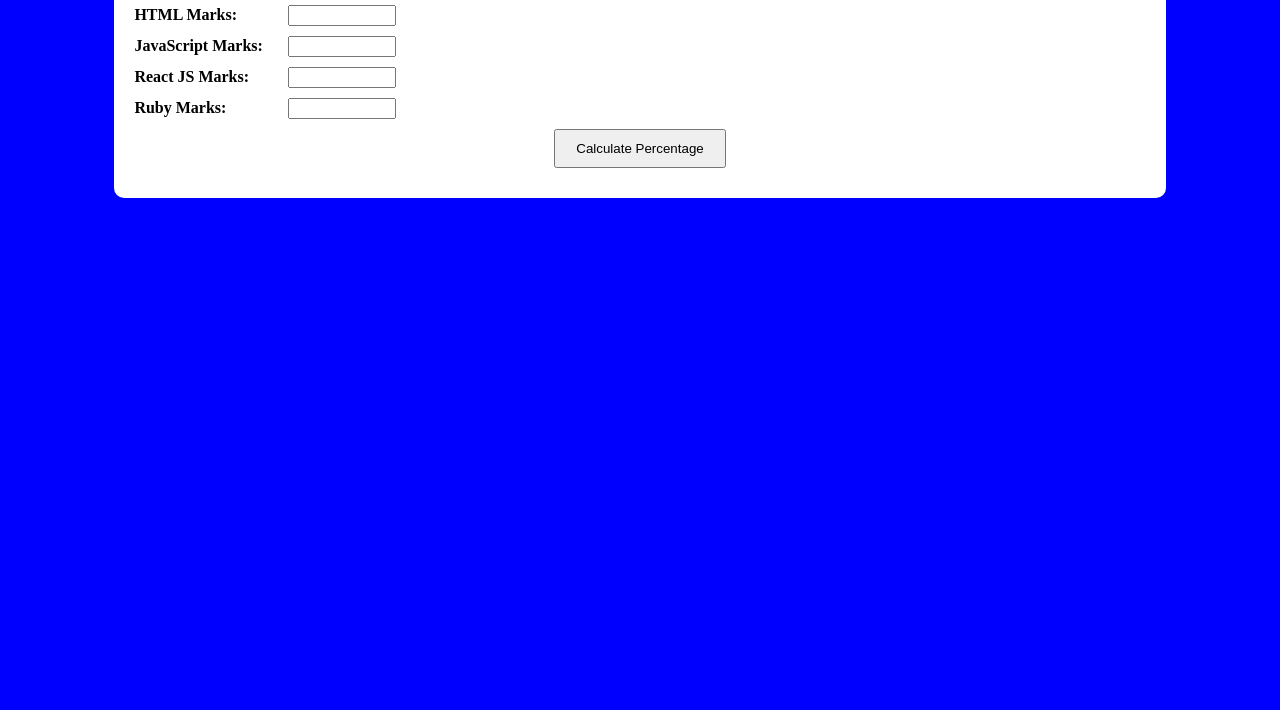
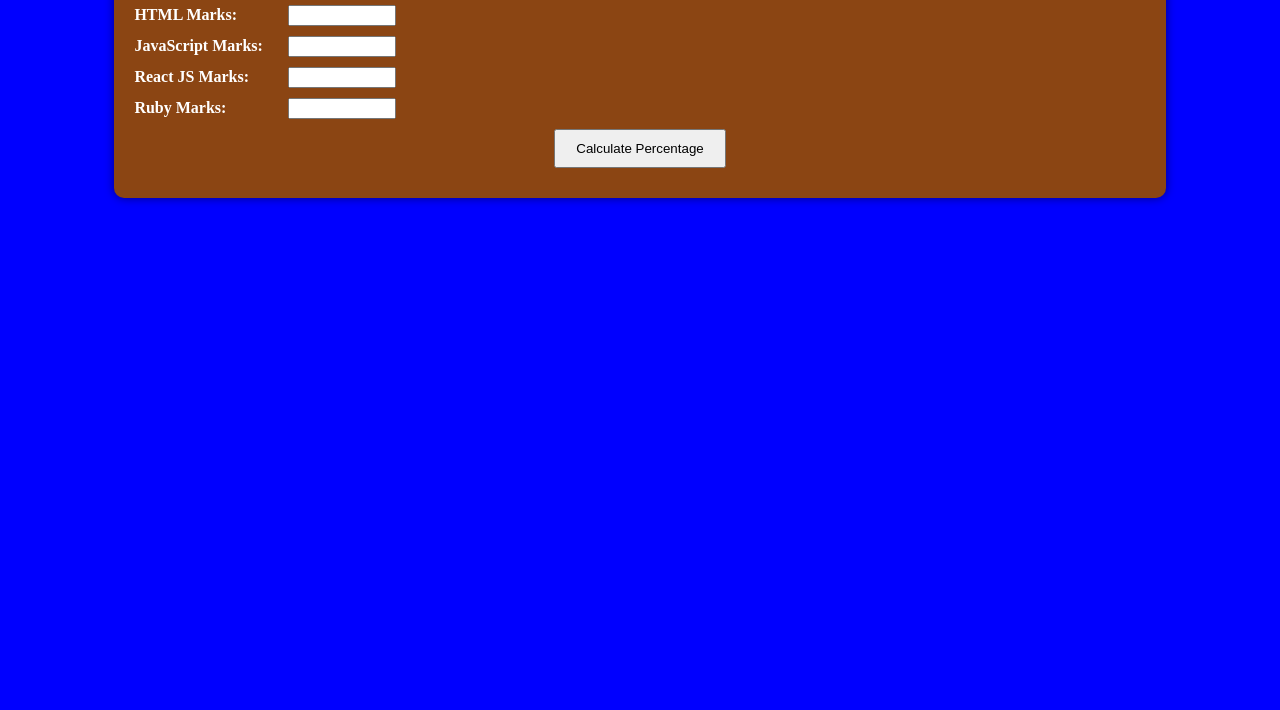
Before and after one commit to Gachure/code-challenge-1, a plain HTML site: page Student Grades/index.html in a window 1280 px wide. Shown: the part 90-800 px from the top of the page. Drawn offline with Linux system fonts and the light colour scheme.

Commit message:
done Student Grades

```diff
--- a/Student Grades/style.css
+++ b/Student Grades/style.css
@@ -37,3 +37,10 @@ body {
   #result {
     text-align: center;
   }
+  .container {
+    background-color: #8B4513;
+    color: white;
+    padding: 20px;
+    border-radius: 10px;
+    box-shadow: 0px 0px 10px 0px rgba(0,0,0,0.5);
+  }
```
